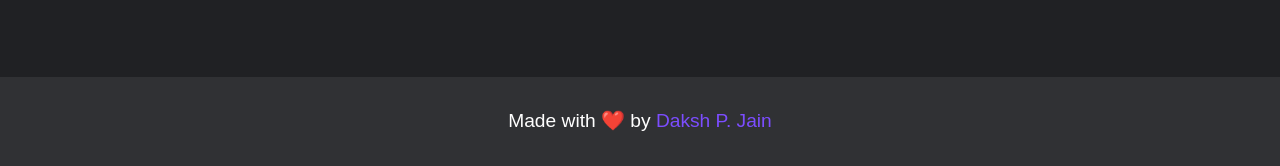
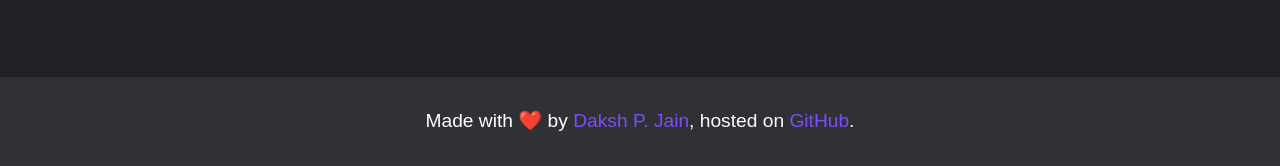
Before and after one commit to RetroMusicPlayer/retromusicplayer.github.io, a plain HTML site: page contact.html in a window 1280 px wide. Shown: the part 690-856 px from the top of the page. Drawn offline with Linux system fonts and the light colour scheme.

Commit message:
Update contact.html

```diff
--- a/contact.html
+++ b/contact.html
@@ -150,7 +150,7 @@
                     <p class="mb-0 display-7">
                         <span style="color: white"> Made with ❤️ by </span><a href="https://daksh.eu.org"
                             class="text-primary" target="_blank">Daksh
-                            P. Jain</a></p>
+                            P. Jain</a>, hosted on <a href="https://github.com/RetroMusicPlayer/retromusicplayer.github.io">GitHub</a>.</p>
                 </div>
             </div>
         </div>
```
